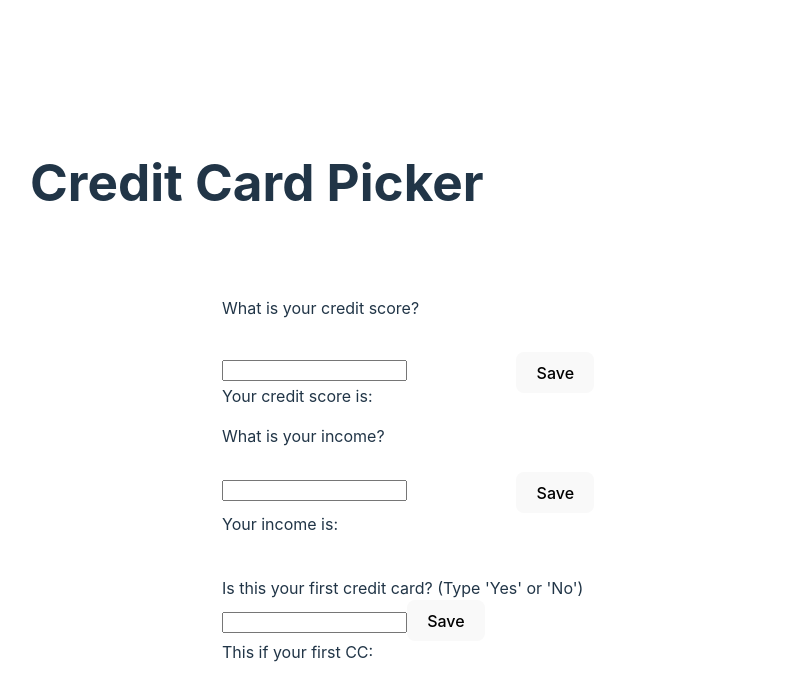
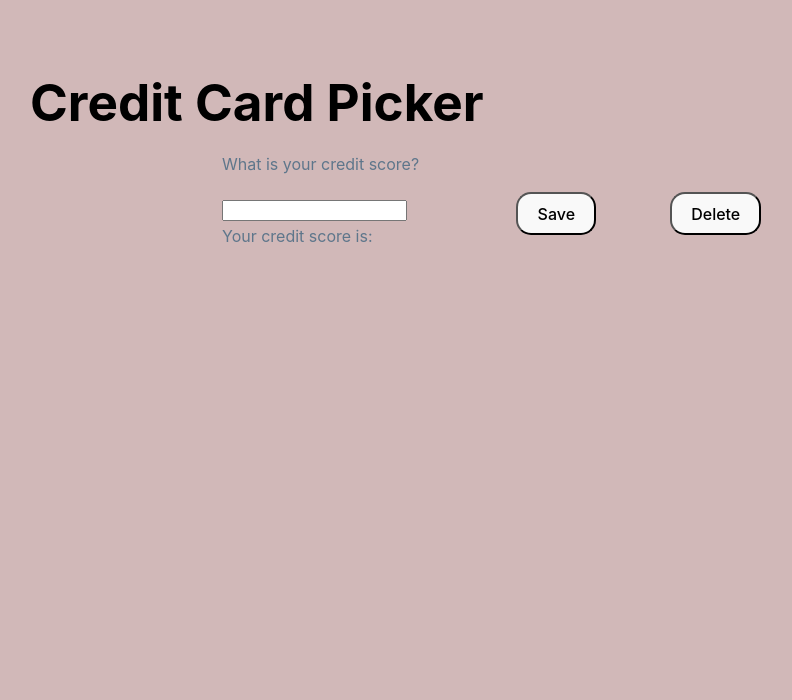
Before and after one commit to bkizenko/CCPicker, a React (Vite) app in the folder client/: page / in a window 1280 px wide. Shown: the top 700 px of the page, without its empty margins (162-954 px from the left). Built offline with nearby package versions, Linux system fonts and the light colour scheme.

Commit message:
crazy ui updatesnpm run dev

```diff
--- a/client/src/App.jsx
+++ b/client/src/App.jsx
@@ -4,6 +4,16 @@ function App() {
   const [creditScore, setCreditScore] = useState('');
   const [income, setIncome] = useState('');
   const [ccFirst, setCCFirst] = useState('');
+  const [maxFees, setMaxFees] = useState('');
+  const [features, setFeatures] = useState('');
+
+  // visbility
+  const [creditScoreVisible, setCreditScoreVisible] = useState(true);
+  const [incomeVisible, setIncomeVisible] = useState(false);
+  const [ccFirstVisible, setCCFirstVisible] = useState(false);
+  const [maxFeesVisible, setMaxFeesVisible] = useState(false);
+  const [featuresVisible, setFeaturesVisible] = useState(false);
+
 
   const handleChange = (e) => {
     setCreditScore(e.target.value);
@@ -16,9 +26,15 @@ function App() {
   };
 
   const handleChange3 = (e) => {
-    if (income != ' ') {
       setCCFirst(e.target.value);
-    }
+  };
+
+  const handleChange4 = (e) => {
+    setMaxFees(e.target.value);
+  };
+
+  const handleChange5 = (e) => {
+    setFeatures(e.target.value);
   };
 
   const saveCreditScore = () => {
@@ -32,9 +48,49 @@ function App() {
   const saveccFirst = () => {
     console.log('CCFirst Saved', ccFirst);
   }
+
+  const savemaxFees = () => {
+    console.log('maxFees Saved', maxFees);
+  }
+
+  const saveFeatures = () => {
+    console.log('features Saved', features);
+  }
+
+  const handleDeleteCreditScore = () => {
+    setCreditScore('');
+    setCreditScoreVisible(false);
+    setIncomeVisible(true);
+
+  }
+
+  const handleDeleteIncome = () => {
+    setIncome('');
+    setIncomeVisible(false);
+    setCCFirstVisible(true);
+  }
+
+  const handleDeleteCCFirst = () => {
+    setCCFirst('');
+    setCCFirstVisible(false);
+    setMaxFeesVisible(true);
+  }
+
+  const handleDeleteMaxFees = () => {
+    setMaxFees('');
+    setMaxFeesVisible(false);
+    setFeaturesVisible(true);
+  }
+
+  const handleDeleteFeatures = () => {
+    setFeatures('');
+    setFeaturesVisible(false);
+  }
+
   return (
     <>
       <h1> Credit Card Picker </h1>
+        {creditScoreVisible && (
           <div>
             <p className="cscoreq"> What is your credit score? </p>
             <input
@@ -46,6 +102,14 @@ function App() {
               value={creditScore}
             />
             < button className = "cscore-btn" onClick = {saveCreditScore}> Save </button>
+            <button className = "cscore-delete-btn" onClick={handleDeleteCreditScore}> Delete </button>
+            <div className="cscorea">
+        Your credit score is: {creditScore}
+      </div>
+          </div>
+        )}
+      {incomeVisible && (
+      <div>
         <p className="incomeq"> What is your income? </p>
         < input
           className = 'incometextbox'
@@ -56,13 +120,14 @@ function App() {
           value={income}
         />
         < button className = "income-btn" onClick = {saveIncome}> Save </button>
-      </div>
-      <div className="cscorea">
-        Your credit score is: {creditScore}
-      </div>
+        <button className = "income-delete-btn" onClick={handleDeleteIncome}> Delete </button>
         <div className="incomeAnswer">
          Your income  is: {income}
         </div>
+      </div>
+      )}
+    {ccFirstVisible && (
+    <div>
       < p className="ccfirstq"> Is this your first credit card? (Type 'Yes' or 'No') </p>
       <div className="ccfirsta">
       <input
@@ -72,14 +137,63 @@ function App() {
           onChange={handleChange3}
           value={ccFirst}
         />
-      < button onClick = {saveccFirst}> Save </button>
+      < button className = "ccfirstbtn" onClick = {saveccFirst}> Save </button>
+      < button className = "ccfirst-delete-btn" onClick={handleDeleteCCFirst}> Delete </button>
       </div>
       <p className = "ccFirstanswer">This if your first CC: {ccFirst}  </p>
+    </div>
+    )}
 
+    {maxFeesVisible && (
+    <div>
+    < p className = "feesQ" > What is the max amount you are willing to spend on annual fees? </p>
+     <input
+          className = "feestextbox"
+          type="text"
+          name="maxFees"
+          id="maxFees"
+          onChange={handleChange4}
+          value={maxFees}
+      />
+      < button className = "maxfees-btn" onClick = {savemaxFees}> Save </button>
+      < button className = "fees-delete-btn" onClick={handleDeleteMaxFees}> Delete </button>
+      <p className = "feesA "> This is the max amount you can spend on fees: {maxFees}  </p>
+
+    </div>
+    )}
+    {featuresVisible && (
+    <div>
+      < p className = "featuresQ" > What do you spend the most on? </p>
+     <select
+          className = "featuresoptions"
+          type="text"
+          name="features"
+          id="features"
+          onChange={handleChange5}
+          value={features}
+        >
+          <option value="travel">Travel</option>
+          <option value="gas">Gas</option>
+          <option value="groceries">Groceries</option>
+          <option value="dining">Dining</option>
+          <option value="shopping">Shopping</option>
+
+          </select>
+      < button className = "features-btn" onClick = {saveFeatures}> Save </button>
+      < button className = "features-delete-btn" onClick={handleDeleteFeatures}> Delete </button>
+
+      <p className = "featuresA "> These are the features you selected: {features} </p>
+      </div>
+    )}
     </>
+
   );
 }
 
+
+
+// handle change4
+// max fees
 
 export default App;
 
@@ -87,3 +201,8 @@ export default App;
 // first credit card?
 //  preferences: travel, groceries, gas
 // idk some other one
+
+
+// rank by number of points
+// cards available now, things to do to increase ur credit score to get better cards
+// notifications/updates to keep you on track for your financial goals
--- a/client/src/index.css
+++ b/client/src/index.css
@@ -33,6 +33,7 @@ body {
   place-items: center;
   min-width: 320px;
   min-height: 100vh;
+  background-color: #d1b8b8;
 }
 
 /* Headings */
@@ -40,45 +41,54 @@ h1 {
   font-size: 3.2em;
   line-height: 1.1;
   position: absolute;
-  top: 15%;
+  top: 5%;
   left: 15%;
+  color: #000000;
 }
 
 /* Credit score question */
 .cscoreq {
   position: absolute;
-  top: 35%;
+  top: 17%;
   left: 30%;
 }
 
 .cscoretextbox {
   position: absolute;
-  top: 45%;
+  top: 25%;
   left: 30%;
 }
 
 /* Credit score answer */
 .cscorea {
   position: absolute;
-  top: 48%;
+  top: 28%;
   left: 30%;
 }
 
+/* Credit Score Delete */
+.cscore-delete-btn {
+  position: absolute;
+  top: 24%;
+  left: 65%;
+}
+
+/* save buttton score */
 .cscore-btn {
   position: absolute;
-  top: 44%;
+  top: 24%;
   left: 53%;
 }
 
 /* Button */
 button {
-  border-radius: 8px;
-  border: 1px solid transparent;
+  border-radius: 15px;
+  border: px solid transparent;
   padding: 0.6em 1.2em;
   font-size: 1em;
   font-weight: 500;
   font-family: inherit;
-  background-color: #1a1a1a;
+  background-color: #924f4f;
   cursor: pointer;
   transition: border-color 0.25s;
 }
@@ -95,7 +105,7 @@ button:focus-visible {
 /* Light theme */
 @media (prefers-color-scheme: light) {
   :root {
-    color: #213547;
+    color: #5e768b;
     background-color: #ffffff;
   }
 
@@ -110,49 +120,144 @@ button:focus-visible {
 /* Income question */
 .incomeq {
   position: absolute;
-  top: 51%;
+  top: 17%;
   left: 30%;
 }
 
 /* Income textbox */
 .incometextbox {
   position: absolute;
-  top: 60%;
+  top: 25%;
   left: 30%;
 }
 
+/* income save btn */
 .income-btn {
   position: absolute;
-  top: 59%;
+  top: 24%;
   left: 53%;
+}
+
+/* income delete btn */
+.income-delete-btn {
+  position: absolute;
+  top: 24%;
+  left: 65%;
 }
 
 /* Income answer */
 .incomeAnswer {
   position: absolute;
-  top: 64%;
+  top: 28%;
   left: 30%;
 }
-
-
 
 /* First credit card question */
 .ccfirstq {
   position: absolute;
-  top: 70%;
+  top: 17%;
   left: 30%;
 }
 
-/* First credit card answer */
+/* First credit card answer, textbox */
 .ccfirsta {
   position: absolute;
-  top: 75%;
+  top: 23%;
   left: 30%;
+}
+
+/* first credit card save button */
+.ccfirstbtn {
+  position: absolute;
+  top: -35%;
+  left: 110%;
+}
+
+/* first credit card delete button */
+.ccfirst-delete-btn {
+  position: absolute;
+  top: -35%;
+  left: 165%;
 }
 
 /* First credit card answer */
 .ccFirstanswer {
   position: absolute;
-  top: 78%;
+  top: 28%;
   left: 30%;
 }
+
+/* Fees limit Question */
+.feesQ {
+  position: absolute;
+  top: 17%;
+  left: 30%;
+}
+
+/* Fees Limit textbox */
+.feestextbox {
+  position: absolute;
+  top: 25%;
+  left: 30%;
+}
+
+/* Fees Limit Answer */
+
+.feesA {
+  position: absolute;
+  top: 28%;
+  left: 30%;
+}
+
+/* Max fees save button */
+.maxfees-btn {
+  position: absolute;
+  top: 24%;
+  left: 53%;
+}
+
+/* Max fees delete button */
+.fees-delete-btn {
+  position: absolute;
+  top: 24%;
+  left: 65%;
+}
+
+/* Features Question */
+.featuresQ {
+  position: absolute;
+  top: 17%;
+  left: 30%;
+}
+
+/* Features options */
+.featuresoptions {
+  position: absolute;
+  top: 25%;
+  left: 30%;
+  width: 150px;
+  height: 25px;
+
+}
+
+/* Features Answer */
+.featuresA {
+  position: absolute;
+  top: 28%;
+  left: 30%;
+
+}
+
+/*  features save button */
+.features-btn {
+  position: absolute;
+  top: 24%;
+  left: 53%;
+}
+
+/*  features delete button */
+.features-delete-btn {
+  position: absolute;
+  top: 24%;
+  left: 65%;
+}
```
Lines whose indentation alone changed are shown as unchanged.
